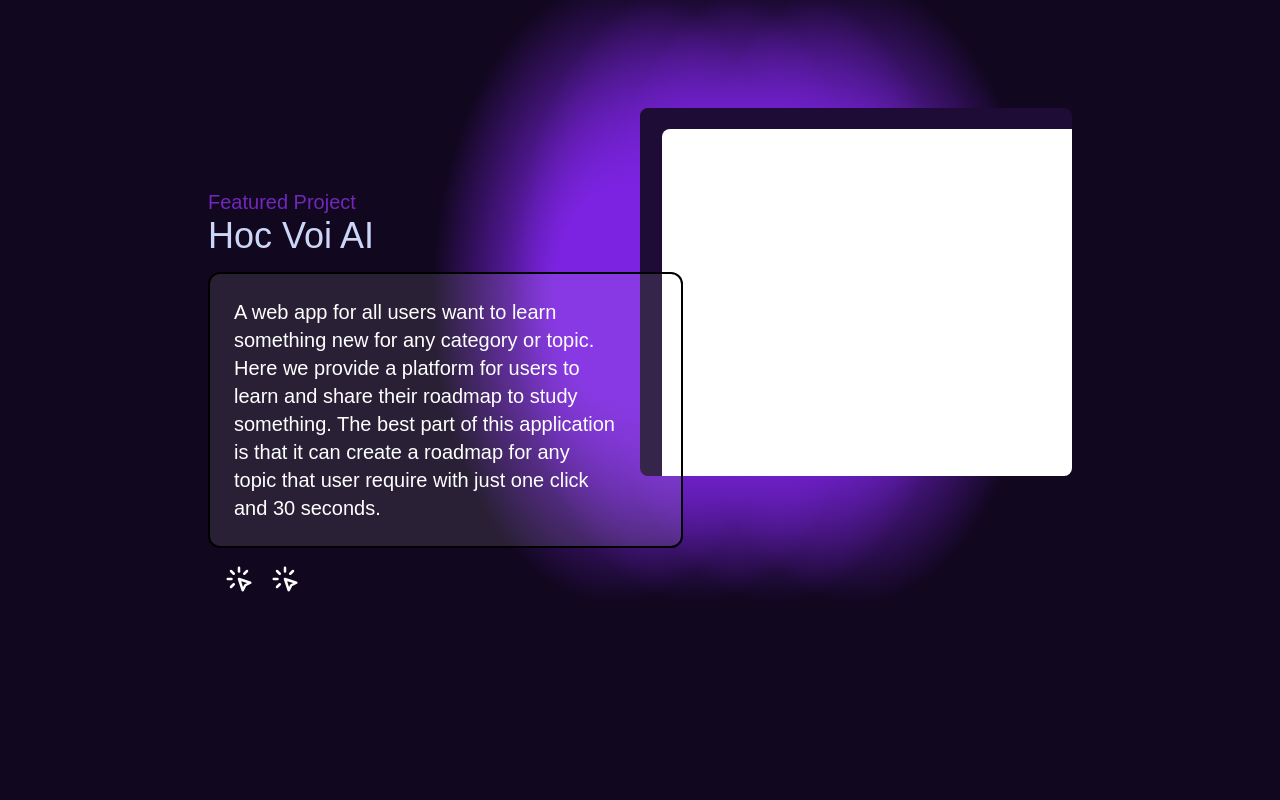
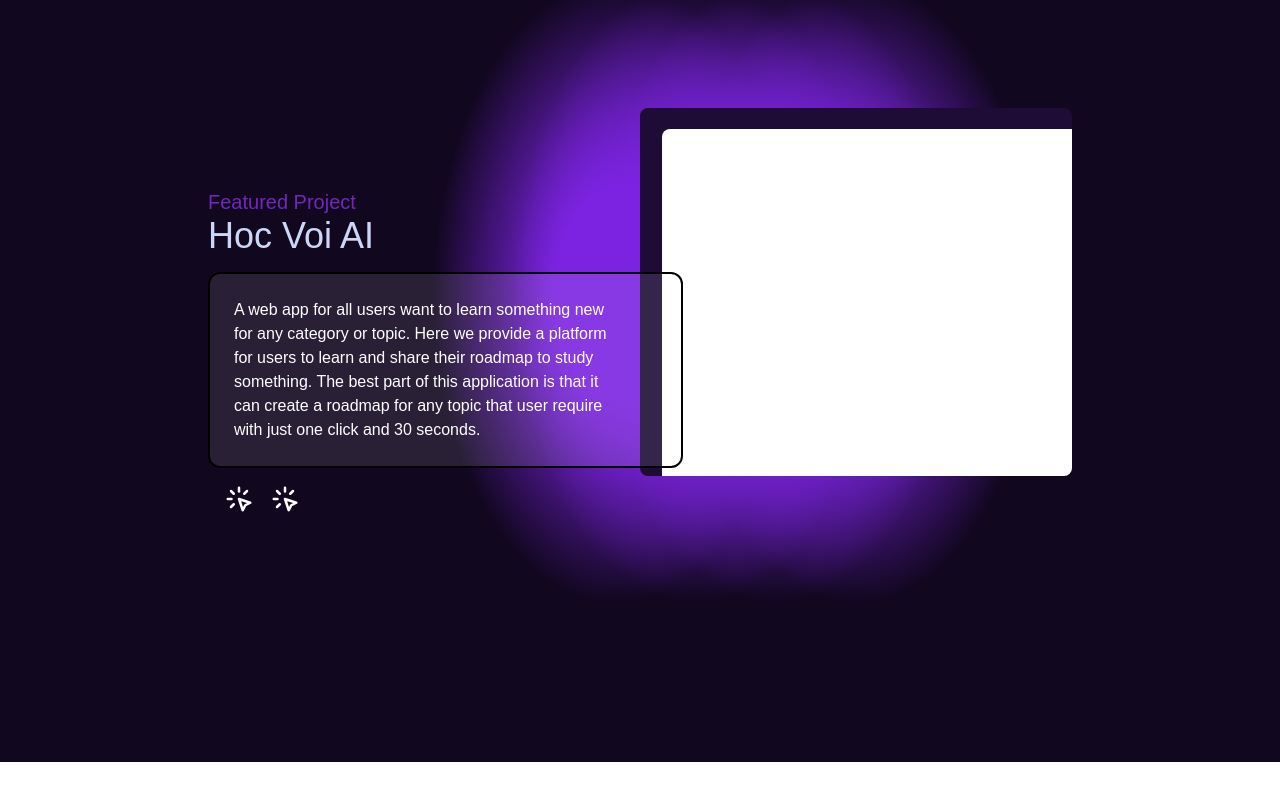
Before and after one commit to ToanG1/DVT-Portfolio, a Next.js app: page / in a window 1280 px wide. Shown: the part 2361-3161 px from the top of the page. After the commit the page ends 3123 px from the top, so only its background shows below. Built offline with nearby package versions, Linux system fonts and the light colour scheme; a web font is replaced by a local one.

Commit message:
font size

```diff
--- a/src/app/page.tsx
+++ b/src/app/page.tsx
@@ -123,7 +123,7 @@ export default function Home() {
             <h3 className="text-txt-secondary text-2xl xl:text-4xl">
               Hoc Voi AI
             </h3>
-            <div className="md:w-[110%] text-xs xl:text-xl text-txt-primary border-2 border-black p-6 md:pr-16 bg-white/[.1] rounded-xl my-4 relative z-20">
+            <div className="md:w-[110%] text-xs xl:text-base text-txt-primary border-2 border-black p-6 md:pr-16 bg-white/[.1] rounded-xl my-4 relative z-20">
               A web app for all users want to learn something new for any
               category or topic. Here we provide a platform for users to learn
               and share their roadmap to study something. The best part of this
```
